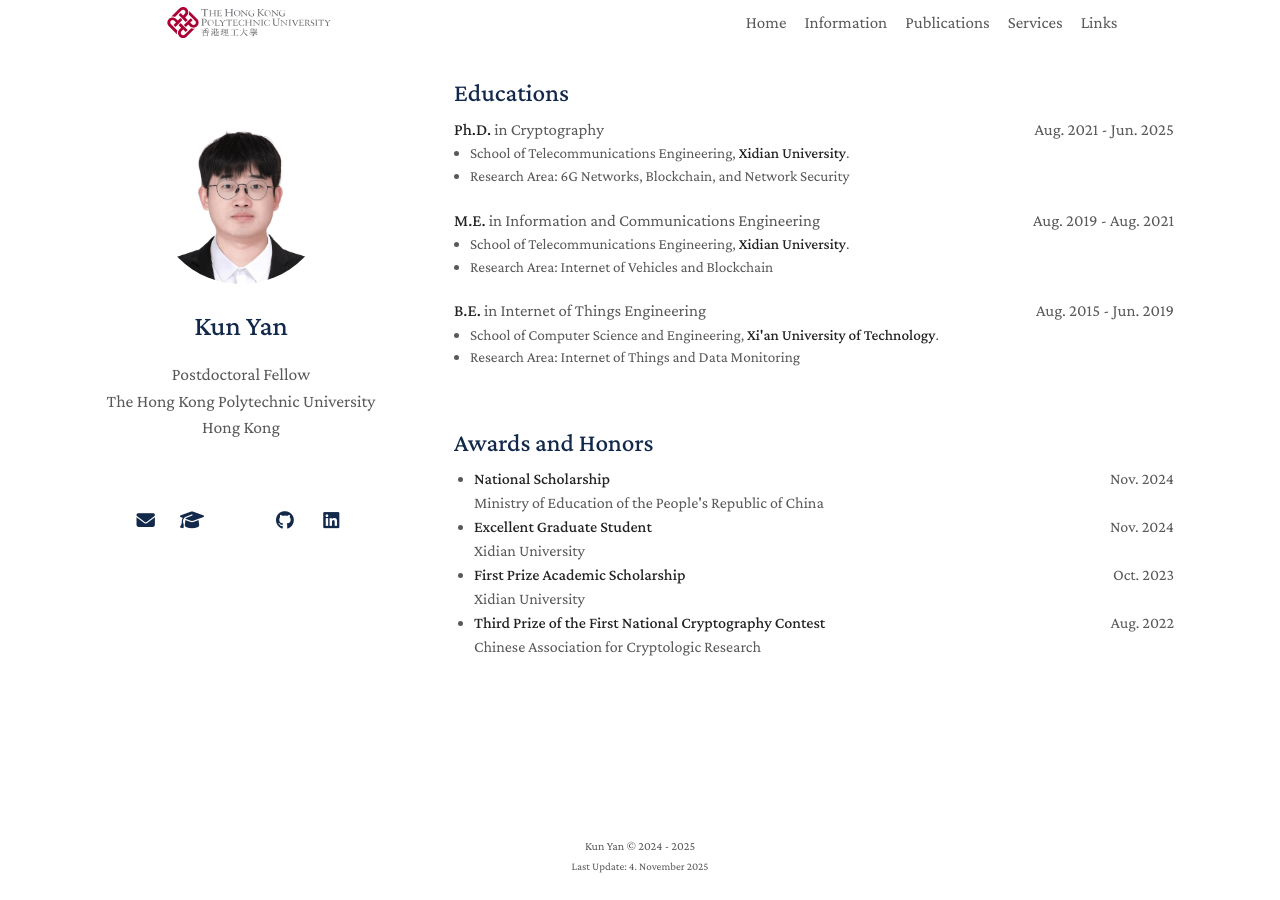
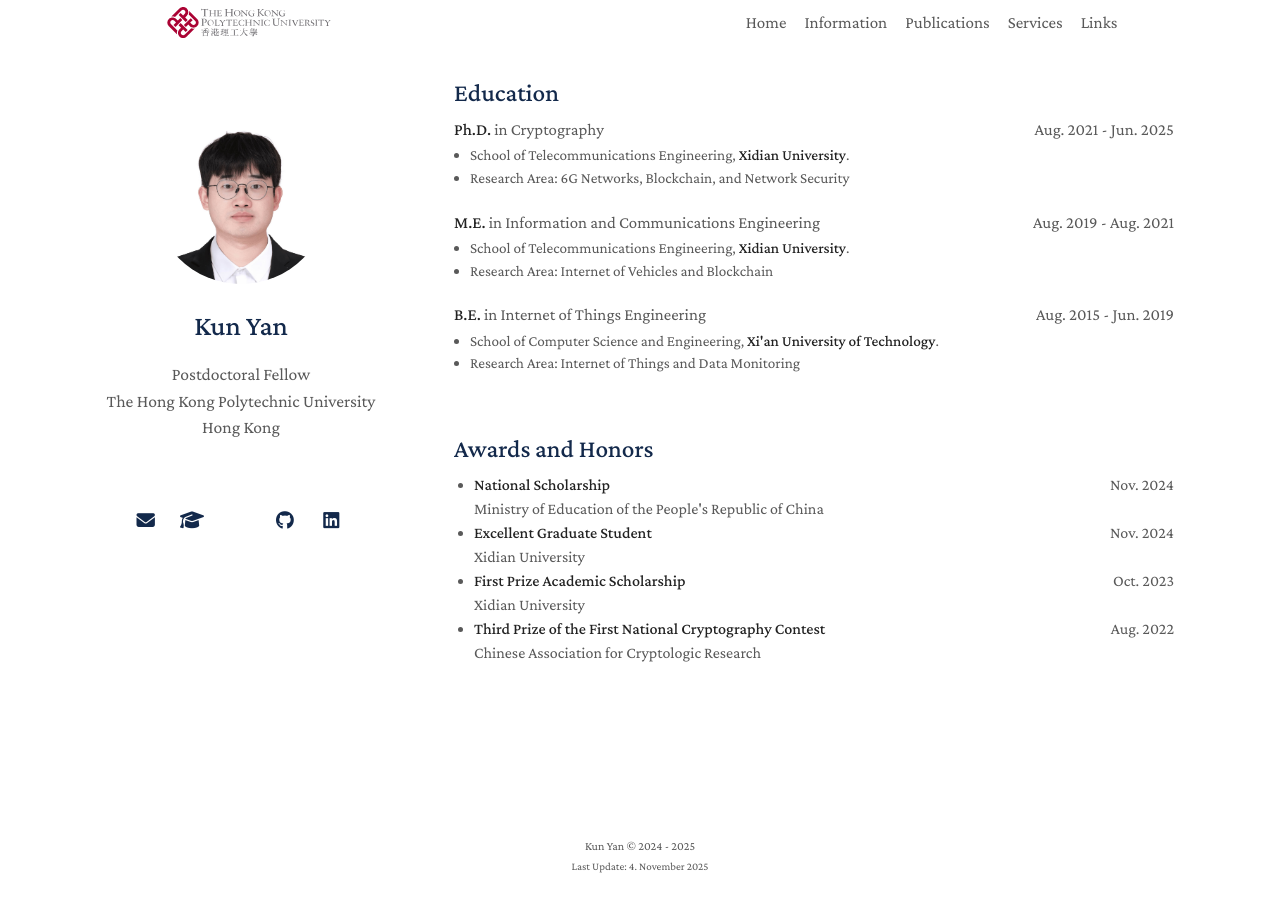
Before and after one commit to QuinYim/quinyim.github.io, a Jekyll site: the page built from information.md, in a window 1280 px wide. Built offline with Jekyll 4.4.1, drawn with Linux system fonts in a browser that asks for light colours; a style sheet for code colours, icons or effects is not loaded.

Commit message:
Update educations.md

```diff
--- a/_includes/educations.md
+++ b/_includes/educations.md
@@ -1,10 +1,10 @@
-<h2 style="margin: 60px 0px 10px;">Educations</h2>
+<h2 style="margin: 60px 0px 10px;">Education</h2>
 
 <div style="display: flex; justify-content: space-between; width: 100%; font-size: 1.05em;">
   <span><strong>Ph.D.</strong> in Cryptography</span>
   <span>Aug. 2021 - Jun. 2025</span>
 </div>
-<ul style="font-size: 0.95em; margin-top 2px; padding-left: 16px;">
+<ul style="font-size: 0.95em; margin-top: 2px; padding-left: 16px;">
   <li>School of Telecommunications Engineering, <strong>Xidian University</strong>.</li>
   <!-- <li>Advisor: Prof. Wenping Ma</li> -->
   <li>Research Area: 6G Networks, Blockchain, and Network Security</li>
@@ -14,7 +14,7 @@
   <span><strong>M.E.</strong> in Information and Communications Engineering</span>
   <span>Aug. 2019 - Aug. 2021</span>
 </div>
-<ul style="font-size: 0.95em; margin-top 2px; padding-left: 16px;">
+<ul style="font-size: 0.95em; margin-top: 2px; padding-left: 16px;">
   <li>School of Telecommunications Engineering, <strong>Xidian University</strong>.</li>
   <!-- <li>Advisor: Prof. Ping Zeng</li> -->
   <li>Research Area: Internet of Vehicles and Blockchain</li>
@@ -24,7 +24,7 @@
   <span><strong>B.E.</strong> in Internet of Things Engineering</span>
   <span>Aug. 2015 - Jun. 2019</span>
 </div>
-<ul style="font-size: 0.95em; margin-top 2px; padding-left: 16px;">
+<ul style="font-size: 0.95em; margin-top: 2px; padding-left: 16px;">
   <li>School of Computer Science and Engineering, <strong>Xi'an University of Technology</strong>.</li>
   <!-- <li>Advisor: Assoc. Prof. Kan Wang</li> -->
   <li>Research Area: Internet of Things and Data Monitoring</li>
```
